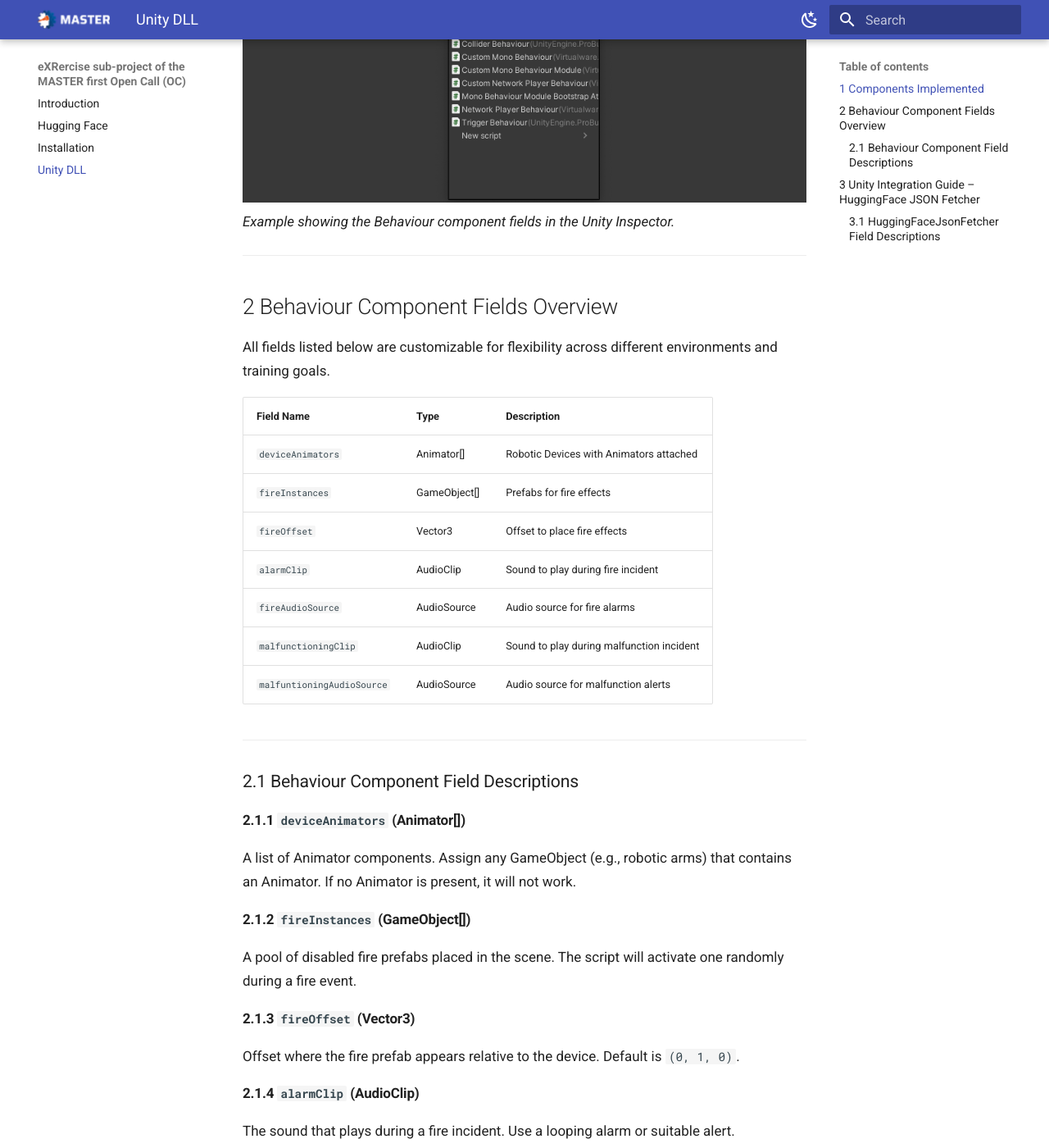
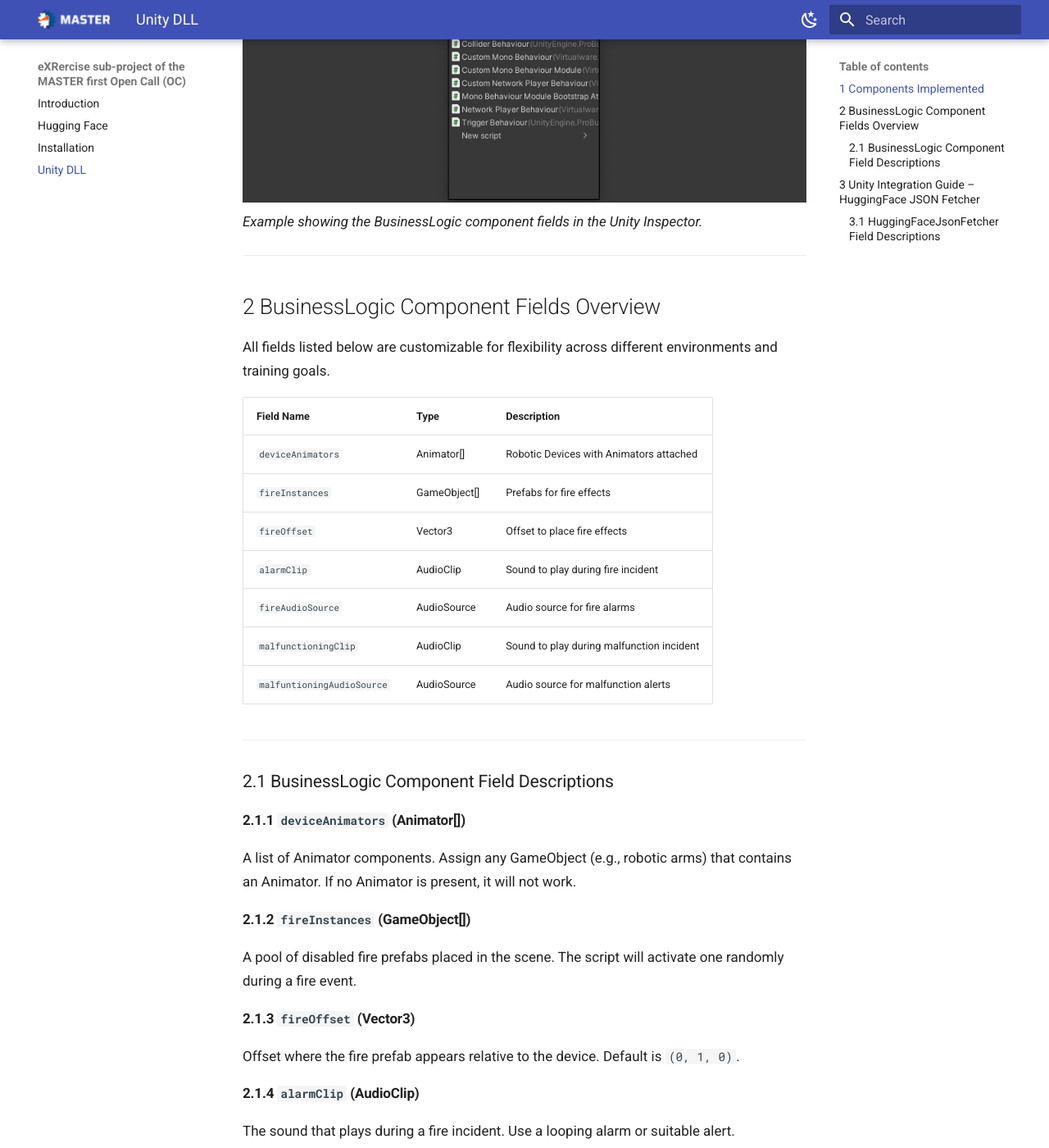
Before and after one commit to noesishubpc/master-eXercise, an MkDocs documentation site: the page built from docs/unity.md, in a window 1280 px wide and 1400 px high, scrolled down 947 px. Shown: the whole window at 82% size. Built offline with MkDocs 1.6.1 and Material for MkDocs 9.7.7, drawn with Linux system fonts in a browser that asks for light colours; some of the changed text lies outside the part shown.

Commit message:
renaming BusinessLogic

```diff
--- a/docs/unity.md
+++ b/docs/unity.md
@@ -3,17 +3,17 @@
 ## 1 Components Implemented
 
 Two key components have been developed:
-- **Behaviour** component
+- **BusinessLogic** component
 - **HuggingFaceJsonFetcher** component
 
-The `Behaviour` is designed to accommodate the virtual robotic arms used in your Unity scene. You can assign it via the Unity Inspector, as shown below:
+The `BusinessLogic` is designed to accommodate the virtual robotic arms used in your Unity scene. You can assign it via the Unity Inspector, as shown below:
 
 ![Loading Behavior and HuggingFaceJsonFetcher components](assets/images/empty-behaviour.png)
-*Example showing the Behaviour component fields in the Unity Inspector.*
+*Example showing the BusinessLogic component fields in the Unity Inspector.*
 
 ---
 
-## 2 Behaviour Component Fields Overview
+## 2 BusinessLogic Component Fields Overview
 
 All fields listed below are customizable for flexibility across different environments and training goals.
 
@@ -29,7 +29,7 @@
 
 ---
 
-### 2.1 Behaviour Component Field Descriptions
+### 2.1 BusinessLogic Component Field Descriptions
 
 #### 2.1.1 `deviceAnimators` (Animator[])
 A list of Animator components. Assign any GameObject (e.g., robotic arms) that contains an Animator. If no Animator is present, it will not work.
@@ -56,7 +56,7 @@
 
 ## 3 Unity Integration Guide – HuggingFace JSON Fetcher
 
-This section explains how to use the `HuggingFaceJsonFetcher` Unity component alongside `Behaviour` to create automated, LLM-driven VR scenarios using structured JSON input.
+This section explains how to use the `HuggingFaceJsonFetcher` Unity component alongside `BusinessLogic` to create automated, LLM-driven VR scenarios using structured JSON input.
 
 The trainer promets in the provided LLM, the desired scenario (fire, malfuncationing incident or even both) and the LLM return a selection of the selected robotic arm which will virtually be set on fire.
 When the traineed start the VR application, the library retrieves the structured ouput of the LLM, which indicated the robotic devices to be set on fire, malfunction or in case of a combination (a selection of max. 2 robotic devices) of the incidents which coresponding robotic device suffers which disaster.
@@ -84,7 +84,7 @@
 
 ---
 
-Below we show how a fully configured Behaviour and HuggingFaceJsonFetcher component looks like.
+Below we show how a fully configured BusinessLogic and HuggingFaceJsonFetcher component looks like.
 
 ![Inspector Screenshot](assets/images/full-set-up.png)
 *Example showing how both components can be configured in the Unity Inspector. This is a fully functional configuration.*
```
Also changed, not shown: 3 other files.
